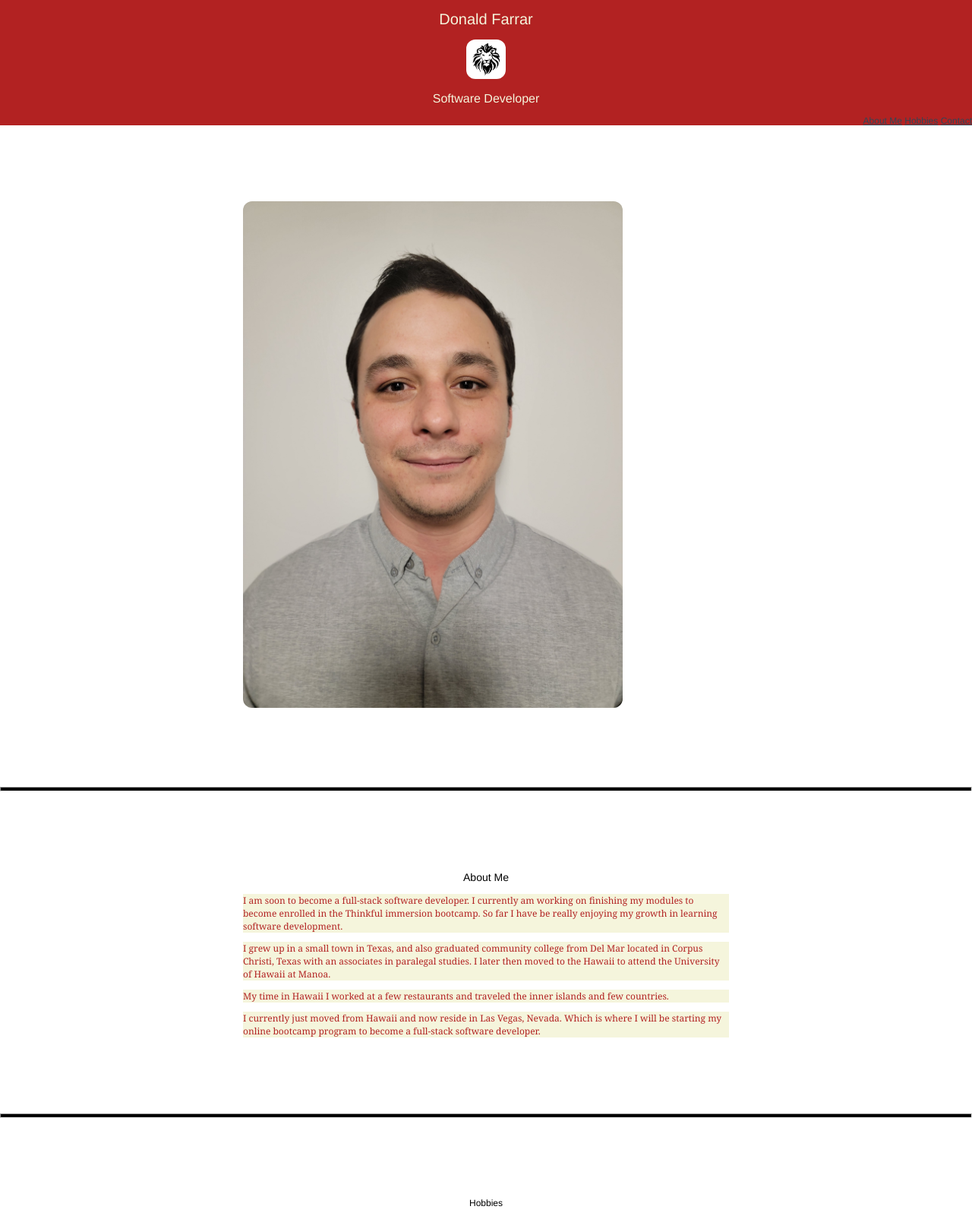
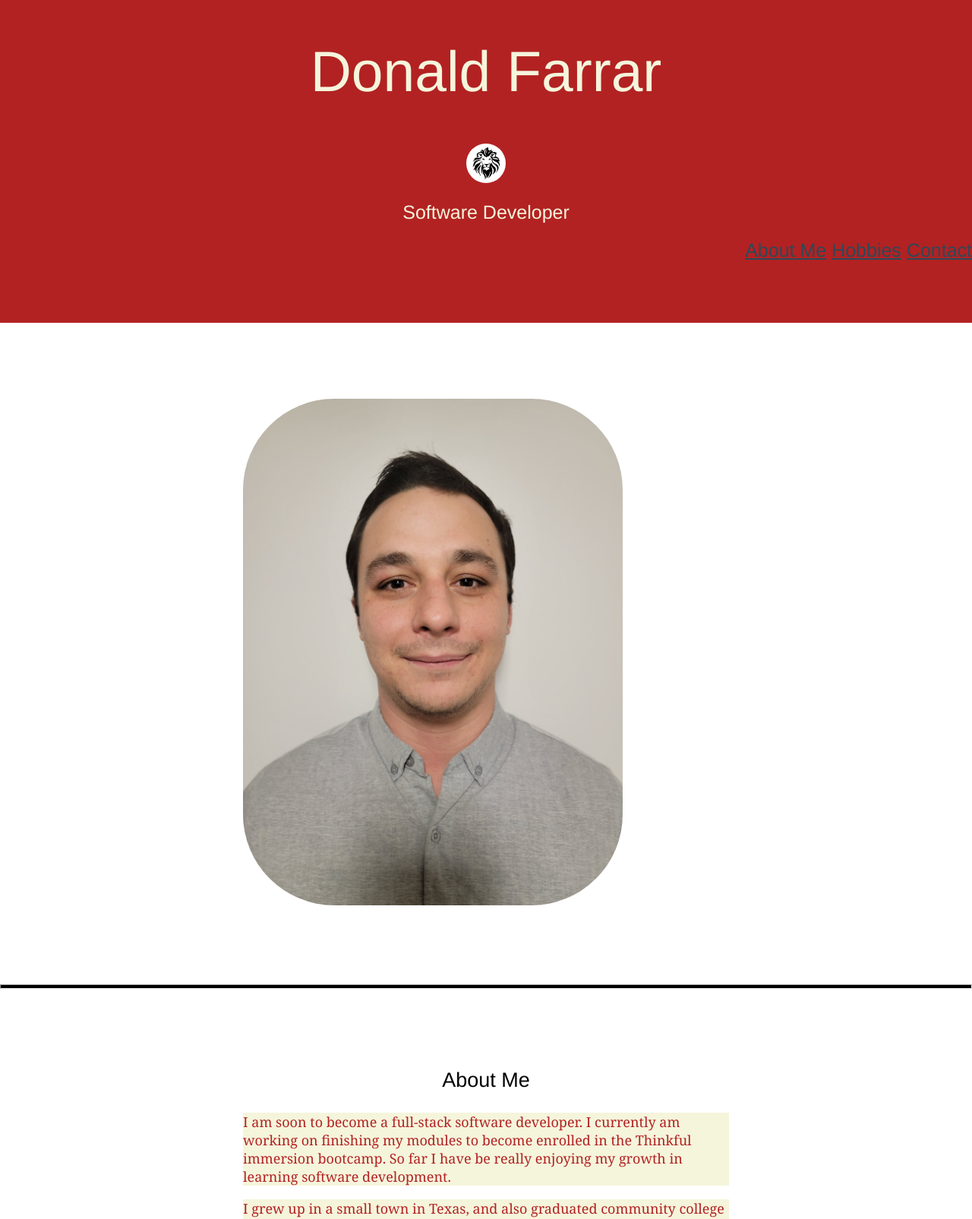
Before and after one commit to DonaldFarrar/DonaldFarrar_Portfolio, a plain HTML site: page index.html in a window 1280 px wide. Shown: the top 1605 px of the page at 76% size. Drawn offline with Linux system fonts and the light colour scheme.

Commit message:
Add files via upload

```diff
--- a/style.css
+++ b/style.css
@@ -10,7 +10,7 @@ body{
 
 
 header {
-height: 165px ;
+height: 425px ;
 background-color: firebrick;
 text-align: center;
 }
@@ -22,18 +22,18 @@ text-align: center;
   color: beige;
   text-align: center;
   letter-spacing: -5;
-  padding: 1px;
+   padding: 1px;
 }
 header h1 {
   font-family: Helvetica, Arial, sans-serif;
-  font-size: 20px;
+  font-size: 75px;
   color: beige;
   text-align: center;
 }
 
 header h2 {
   font-family: Helvetica, Arial, sans-serif;
-  font-size: 16px;
+  font-size: 25px;
   color: beige;
   text-align: center;
 }
@@ -41,7 +41,7 @@ header h2 {
 header nav {
   font-family: Helvetica, Arial, sans-serif;
   text-align: right;
-  font-size: 12px;
+  font-size: 25px;
   color: beige;
 }
 
@@ -60,10 +60,10 @@ text-align: justify;
 
 
 /*---Type---*/
-h1 { font-size: 30px; }
-h2 { font-size: 18px; }
-h3 { font-size: 14px; }
-h4 { font-size: 12px; }
+h1 { font-size: 34px; }
+h2 { font-size: 30px; }
+h3 { font-size: 27px; }
+h4 { font-size: 25px; }
 
 h1, h2, h3, h4 {
   font-family: Helvetica, Arial, sans-serif;
@@ -79,7 +79,7 @@ h1, h2, h3, h4 {
 background:beige;
 color: firebrick;
 font-family: Cambria, Cochin, Georgia, Times, 'Times New Roman', serif;
-font-size: 12px;
+font-size: 18px;
  }
 
 
@@ -93,7 +93,7 @@ ul {
   background:beige ;
 color: firebrick;
 font-family: Cambria, Cochin, Georgia, Times, 'Times New Roman', serif;
-font-size: 12px;
+font-size: 18px;
 text-align: left;
 }
 
@@ -101,13 +101,13 @@ ol {
    background:beige ;
 color: firebrick;
 font-family: Cambria, Cochin, Georgia, Times, 'Times New Roman', serif;
-font-size: 12px;
+font-size: 18px;
 text-align: left;
 }
 
 
  footer p{
-   font-size: 12px;
+   font-size: 16px;
    text-align: right;
  }
 
@@ -131,9 +131,17 @@ a:active {color: #DAF7DC;}
   padding-top: 5px;
 }
 
+.image-center {
+  padding: 50px;
+  display: block;
+  margin-top: 50px;
+  margin-right: auto;
+  margin-left: auto;
+}
+
 /*---Elements---*/
 
 img {
-  border-radius: 12px;
+  border-radius: 120px;
   text-align: center;
 }
```
